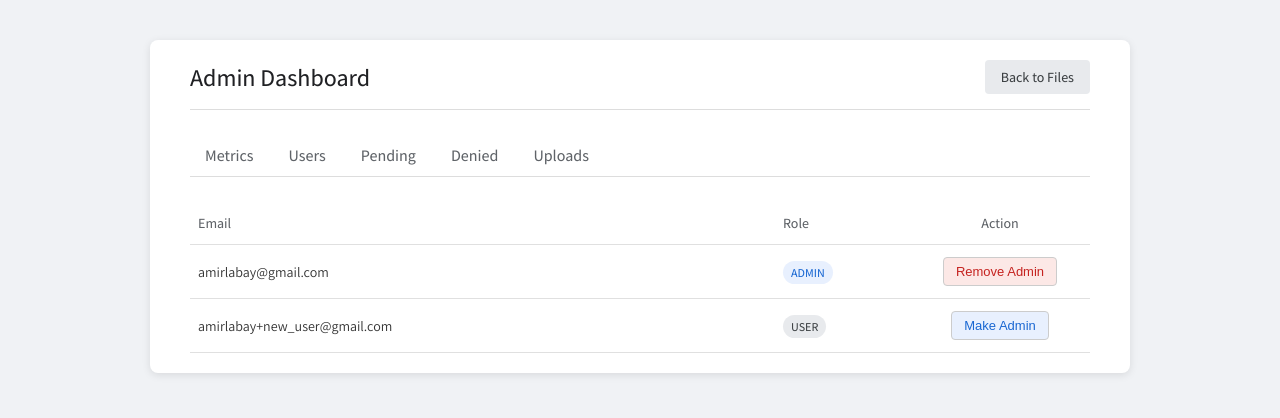
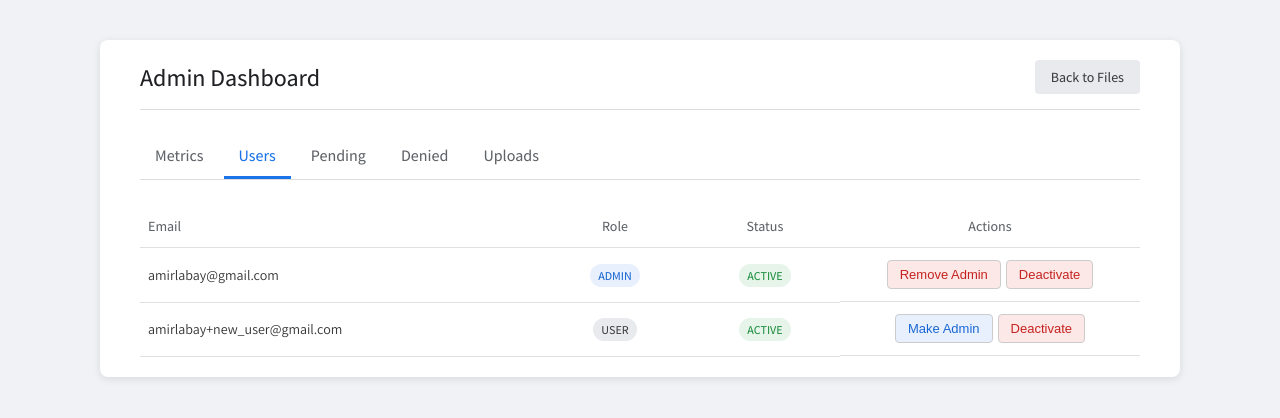
Before and after one commit to Yosefnago/Merkaz_lib, a Flask app: page /admin/users in a window 1280 px wide. Shown: the top 418 px of the page. Run offline with Flask 3, Linux system fonts and the light colour scheme; the visitor is signed in with stand-in values (Sample User, id 1).

Commit message:
Add user status field and admin controls
Introduces a 'status' field to user records in CSV files and the User class, allowing users to be marked as active or inactive. Updates admin interface and backend logic to enable toggling user status, prevents inactive users from logging in, and improves user management in the admin panel.

```diff
--- a/data/auth_users.csv
+++ b/data/auth_users.csv
@@ -1,3 +1,3 @@
-email,password,role
-amirlabay@gmail.com,asdasd,admin
-amirlabay+new_user@gmail.com,asdASD123!@3,user
+email,password,role,status
+amirlabay@gmail.com,asdasd,admin,active
+amirlabay+new_user@gmail.com,asdASD123!@3,user,active
--- a/data/denied_users.csv
+++ b/data/denied_users.csv
@@ -1,2 +1 @@
-email,password,role
-amirlabay+new_user@gmail.com,asdASD123!@3,user
+email,password,role,status
--- a/data/new_users.csv
+++ b/data/new_users.csv
@@ -1 +1,2 @@
-email,password,role
+email,password,role,status
+amirlabay+new_user@gmail.com,asdASD123!@3,user,active
--- a/main.py
+++ b/main.py
@@ -47,7 +47,7 @@ if __name__ == "__main__":
     if not os.path.exists(upload_dir): os.makedirs(upload_dir)
 
     # Create necessary CSV files with headers if they don't exist
-    create_file_with_header(config.AUTH_USER_DATABASE, ["email", "password", "role"])
+    create_file_with_header(config.AUTH_USER_DATABASE, ["email", "password", "role", "status"])
     create_file_with_header(config.NEW_USER_DATABASE, ["email", "password", "role"])
     create_file_with_header(config.DENIED_USER_DATABASE, ["email", "password", "role"])
     create_file_with_header(config.SESSION_LOG_FILE, ["timestamp", "email", "event"])
--- a/routes/admin.py
+++ b/routes/admin.py
@@ -44,6 +44,7 @@ def approve_user(email):
 
     if user_to_approve:
         auth_users = User.get_all()
+        user_to_approve.status = 'active'
         auth_users.append(user_to_approve)
         User.save_all(auth_users)
 
@@ -112,6 +113,26 @@ def toggle_role(email):
         flash(f"Could not find user {email}.", "error")
     return redirect(url_for('admin.admin_users'))
 
+@admin_bp.route("/toggle_status/<string:email>", methods=["POST"])
+def toggle_status(email):
+    if not session.get("is_admin"): abort(403)
+    if email == session.get('email'):
+        flash("You cannot change your own status.", "error")
+        return redirect(url_for('admin.admin_users'))
+    users = User.get_all()
+    user_found = False
+    for user in users:
+        if user.email == email:
+            user.status = 'inactive' if user.is_active else 'active'
+            user_found = True
+            break
+    if user_found:
+        User.save_all(users)
+        flash(f"Successfully updated status for {email}.", "success")
+    else:
+        flash(f"Could not find user {email}.", "error")
+    return redirect(url_for('admin.admin_users'))
+
 @admin_bp.route("/metrics/download/<log_type>")
 def download_metrics_xlsx(log_type):
     if not session.get("is_admin"): abort(403)
--- a/templates/admin_users.html
+++ b/templates/admin_users.html
@@ -18,7 +18,7 @@
         }
         .container {
             width: 100%;
-            max-width: 900px;
+            max-width: 1000px;
             background-color: white;
             border-radius: 8px;
             box-shadow: 0 2px 8px rgba(0,0,0,0.1);
@@ -73,19 +73,24 @@
         table { width: 100%; border-collapse: collapse; font-size: 14px; }
         th, td { padding: 12px 8px; text-align: left; border-bottom: 1px solid #e0e0e0; vertical-align: middle;}
         th { color: #5f6368; font-weight: 500; }
-        .role-btn {
+        .action-btn {
             padding: 6px 12px;
             border-radius: 4px;
             border: 1px solid #ccc;
             font-size: 13px;
             font-weight: 500;
             cursor: pointer;
+            text-decoration: none;
         }
         .make-admin { background-color: #e8f0fe; color: #1967d2; }
         .make-admin:hover { background-color: #d2e3fc; }
         .remove-admin { background-color: #fce8e6; color: #c5221f; }
         .remove-admin:hover { background-color: #f9d8d6; }
-        .role-badge {
+        .activate-user { background-color: #e6f4ea; color: #1e8e3e; }
+        .activate-user:hover { background-color: #c6e6d4; }
+        .deactivate-user { background-color: #fce8e6; color: #c5221f; }
+        .deactivate-user:hover { background-color: #f9d8d6; }
+        .badge {
             padding: 4px 8px;
             border-radius: 12px;
             font-size: 12px;
@@ -94,10 +99,13 @@
         }
         .role-admin { background-color: #e8f0fe; color: #1967d2; }
         .role-user { background-color: #e8eaed; color: #3c4043; }
+        .status-active { background-color: #e6f4ea; color: #1e8e3e; }
+        .status-inactive { background-color: #fce8e6; color: #c5221f; }
         .flash-messages { list-style: none; padding: 0; margin-bottom: 15px; }
         .flash-messages li { padding: 10px; border-radius: 4px; margin-bottom: 10px; }
         .flash-success { color: #1e8e3e; background-color: #e6f4ea; }
         .flash-error { color: #d93025; background-color: #fce8e6; }
+        .actions-cell { display: flex; gap: 5px; justify-content: center; }
     </style>
 </head>
 <body>
@@ -109,7 +117,7 @@
 
         <div class="admin-nav">
             <a href="{{ url_for('admin.admin_metrics') }}" class="nav-tab">Metrics</a>
-            <a href="{{ url_for('admin.admin_users') }}" class="nav-tab">Users</a>
+            <a href="{{ url_for('admin.admin_users') }}" class="nav-tab active">Users</a>
             <a href="{{ url_for('admin.admin_pending') }}" class="nav-tab">Pending</a>
             <a href="{{ url_for('admin.admin_denied') }}" class="nav-tab">Denied</a>
             <a href="{{ url_for('uploads.admin_uploads') }}" class="nav-tab">Uploads</a>
@@ -129,28 +137,43 @@
             <thead>
                 <tr>
                     <th>Email</th>
-                    <th style="width: 15%;">Role</th>
-                    <th style="width: 20%; text-align: center;">Action</th>
+                    <th style="width: 15%; text-align: center;">Role</th>
+                    <th style="width: 15%; text-align: center;">Status</th>
+                    <th style="width: 30%; text-align: center;">Actions</th>
                 </tr>
             </thead>
             <tbody>
                 {% for user in users %}
                     <tr>
                         <td>{{ user.email }}</td>
-                        <td>
+                        <td style="text-align: center;">
                             {% if user.is_admin %}
-                                <span class="role-badge role-admin">Admin</span>
+                                <span class="badge role-admin">Admin</span>
                             {% else %}
-                                <span class="role-badge role-user">User</span>
+                                <span class="badge role-user">User</span>
                             {% endif %}
                         </td>
                         <td style="text-align: center;">
+                            {% if user.is_active %}
+                                <span class="badge status-active">Active</span>
+                            {% else %}
+                                <span class="badge status-inactive">Inactive</span>
+                            {% endif %}
+                        </td>
+                        <td class="actions-cell">
                             {% if user.email != current_user_email %}
                                 <form action="{{ url_for('admin.toggle_role', email=user.email) }}" method="post" style="display: inline;">
                                     {% if user.is_admin %}
-                                        <button type="submit" class="role-btn remove-admin">Remove Admin</button>
+                                        <button type="submit" class="action-btn remove-admin">Remove Admin</button>
                                     {% else %}
-                                        <button type="submit" class="role-btn make-admin">Make Admin</button>
+                                        <button type="submit" class="action-btn make-admin">Make Admin</button>
+                                    {% endif %}
+                                </form>
+                                <form action="{{ url_for('admin.toggle_status', email=user.email) }}" method="post" style="display: inline;">
+                                    {% if user.is_active %}
+                                        <button type="submit" class="action-btn deactivate-user">Deactivate</button>
+                                    {% else %}
+                                        <button type="submit" class="action-btn activate-user">Activate</button>
                                     {% endif %}
                                 </form>
                             {% else %}
@@ -159,7 +182,7 @@
                         </td>
                     </tr>
                 {% else %}
-                    <tr><td colspan="3" style="text-align: center; color: #5f6368; padding: 30px;">No users found.</td></tr>
+                    <tr><td colspan="4" style="text-align: center; color: #5f6368; padding: 30px;">No users found.</td></tr>
                 {% endfor %}
             </tbody>
         </table>
--- a/user.py
+++ b/user.py
@@ -3,14 +3,19 @@ import config
 
 # --- User Class ---
 class User:
-    def __init__(self, email, password, role='user'):
+    def __init__(self, email, password, role='user', status='active'):
         self.email = email
         self.password = password
         self.role = role
+        self.status = status
 
     @property
     def is_admin(self):
         return self.role == 'admin'
+
+    @property
+    def is_active(self):
+        return self.status == 'active'
 
     def check_password(self, password_to_check):
         return self.password == password_to_check
@@ -76,10 +81,11 @@ class User:
         try:
             with open(filepath, mode='r', newline='', encoding='utf-8') as f:
                 reader = csv.reader(f)
-                next(reader, None) # Skip header
+                header = next(reader, None) # Skip header
                 for row in reader:
                     if row and len(row) >= 3:
-                        users.append(User(email=row[0], password=row[1], role=row[2]))
+                        status = row[3] if len(row) > 3 else 'active'
+                        users.append(User(email=row[0], password=row[1], role=row[2], status=status))
         except FileNotFoundError:
             return []
         return users
@@ -89,6 +95,6 @@ class User:
         """Helper to write a list of users to a given CSV file."""
         with open(filepath, mode='w', newline='', encoding='utf-8') as f:
             writer = csv.writer(f)
-            writer.writerow(["email", "password", "role"]) # Write header
+            writer.writerow(["email", "password", "role", "status"]) # Write header
             for user in users:
-                writer.writerow([user.email, user.password, user.role])
+                writer.writerow([user.email, user.password, user.role, user.status])
```
Also changed, not shown: routes/auth.py (+16 -11 lines), 1 other file.
